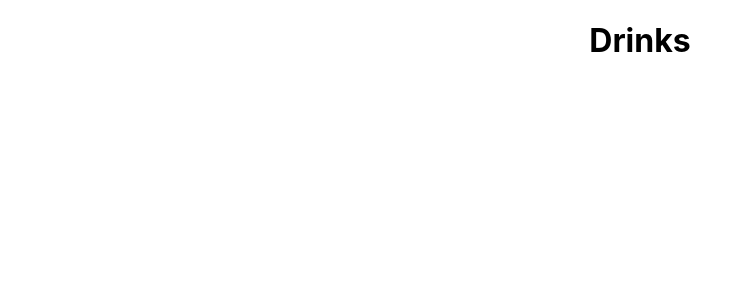
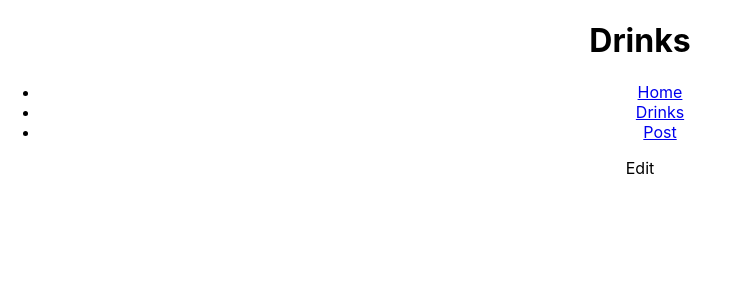
Before and after one commit to ampersand22/drinkapp-front, a React (Create React App) app: page / in a window 1280 px wide. Shown: the top 300 px of the page, without its empty margins (0-730 px from the left). Built offline with nearby package versions, Linux system fonts and the light colour scheme.

Commit message:
navbar and edit components made

```diff
--- a/src/App.js
+++ b/src/App.js
@@ -1,11 +1,16 @@
 import './App.css';
 import axios from 'axios'
+import Navbar from './components/Navbar'
+import Edit from './components/Edit'
+
 
 function App() {
   return (
     <div className="App">
 
       <h1>Drinks</h1>
+      <Navbar/>
+      <Edit/>
 
     </div>
   );
--- /dev/null
+++ b/src/components/Edit.js
@@ -0,0 +1,10 @@
+import React from 'react'
+import '../App.css'
+
+const Edit = () => {
+  return (
+    <div>Edit</div>
+  )
+}
+
+export default Edit
--- /dev/null
+++ b/src/components/Navbar.js
@@ -0,0 +1,18 @@
+import React from 'react'
+import '../App.css'
+
+
+const Navbar = () => {
+  return (
+    <div className='navbar'>
+        <ul>
+            <li><a href='#'>Home</a></li>
+            <li><a href='#'>Drinks</a></li>
+            <li><a href='#'>Post</a></li>
+        </ul>
+
+    </div>
+  )
+}
+
+export default Navbar
```
